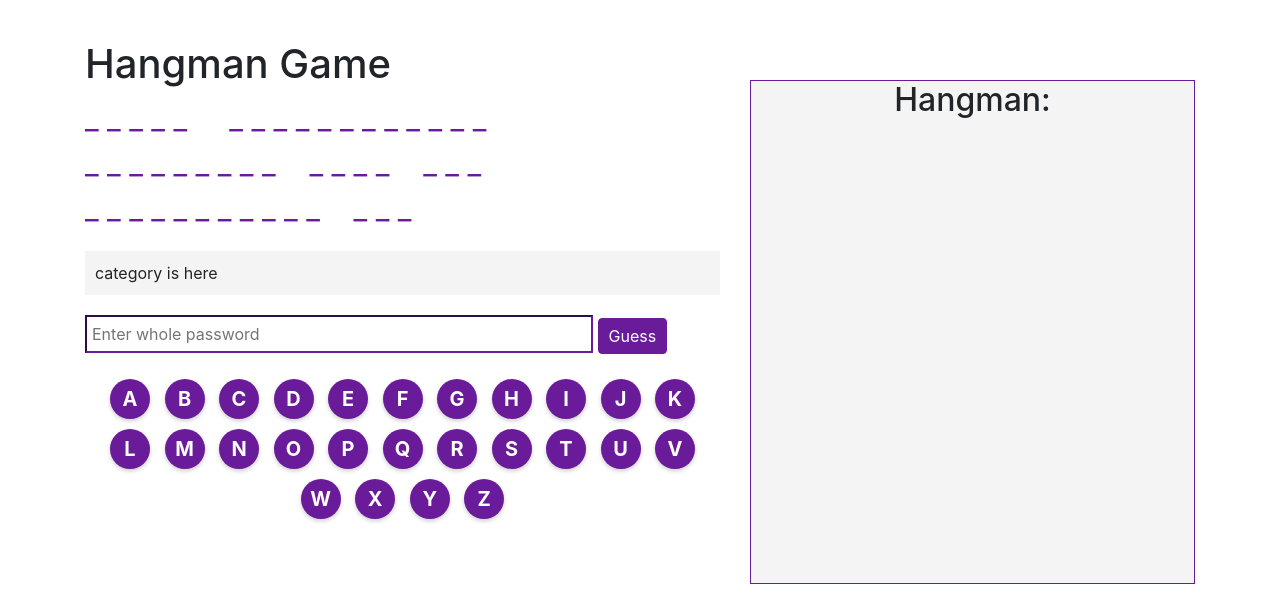
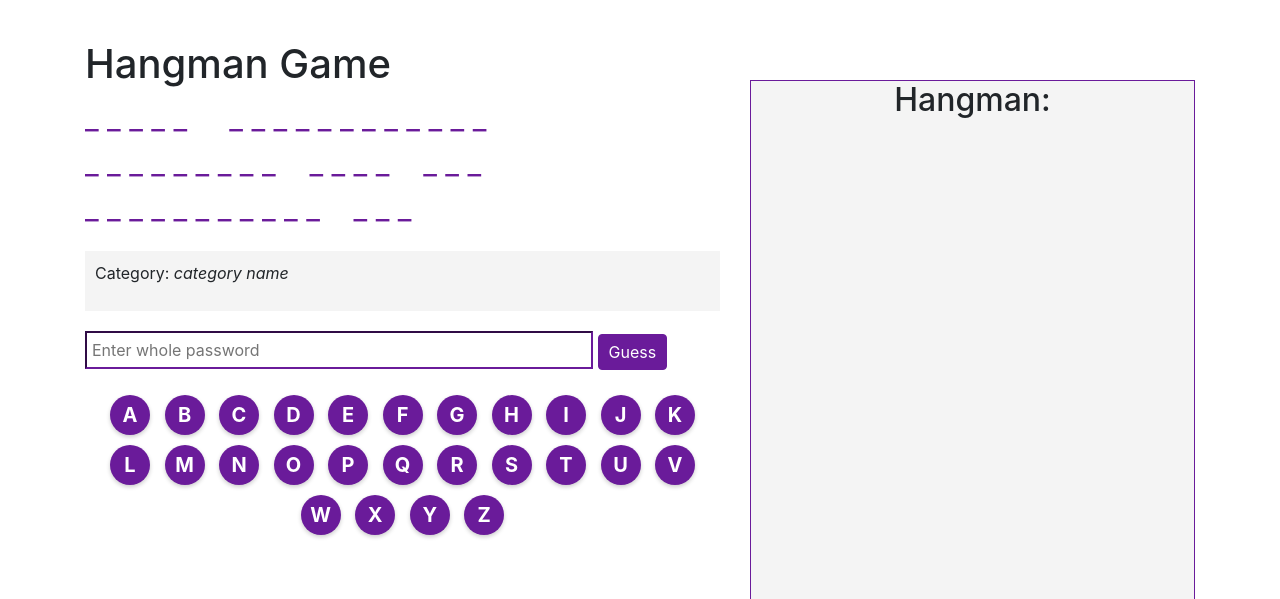
Before and after one commit to MonikaJung/ZTW_2023_hangman, a Flask app: page / in a window 1280 px wide. Shown: the part 62-661 px from the top of the page. Run offline with Flask 3, Linux system fonts and the light colour scheme; some libraries are stand-ins or nearby versions.

Commit message:
Added dynamic category name

```diff
--- a/Templates/main_page.html
+++ b/Templates/main_page.html
@@ -182,7 +182,7 @@
 
         <div id="category-display">
         <!-- The word to be guessed will be dynamically populated here -->
-          category is here
+          <p> Category: <i>{{ category }}</i></p>
         </div>
 
         <div id="input-section">
--- a/app.py
+++ b/app.py
@@ -4,7 +4,7 @@ app = Flask(__name__)
 
 @app.route('/')
 def index():
-    return render_template("main_page.html")
+    return render_template("main_page.html", category="category name")
 
 if __name__ == '__main__':
     app.run()
```
